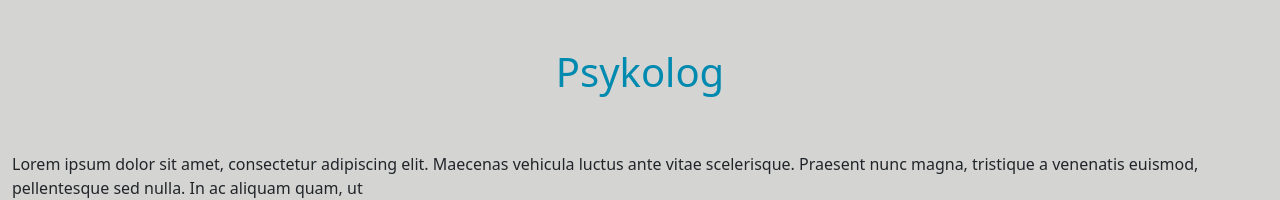
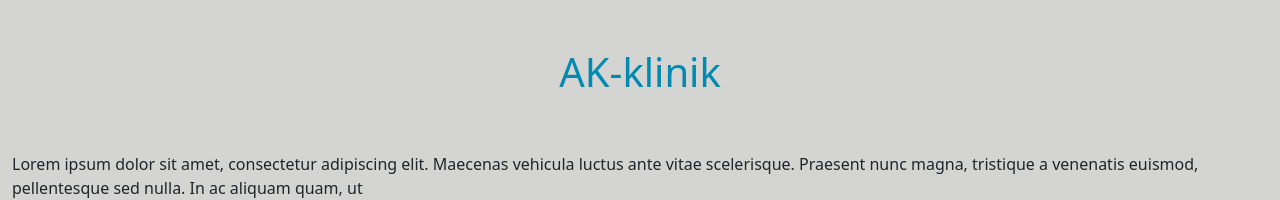
Before and after one commit to loay0013/nykfsyhus, a website: page AKklinik.html in a window 1280 px wide. Shown: the top 200 px of the page. Drawn offline with nearby package versions, Linux system fonts and the light colour scheme; files that its build step writes are made by us from their sources.

Commit message:
AK-klinik1.0

```diff
--- a/AKklinik.html
+++ b/AKklinik.html
@@ -29,7 +29,7 @@
 
 <script src="node_modules/bootstrap/dist/js/bootstrap.bundle.min.js"></script>
 <div class="container-fluid bg-secondary d-flex flex-column">
-    <h1 class="text-primary justify-content-center d-flex p-5">Psykolog</h1>
+    <h1 class="text-primary justify-content-center d-flex p-5">AK-klinik</h1>
     <p>
         Lorem ipsum dolor sit amet, consectetur adipiscing elit. Maecenas vehicula luctus ante vitae scelerisque. Praesent nunc magna, tristique a venenatis euismod, pellentesque sed nulla. In ac aliquam quam, ut
     </p>
```
